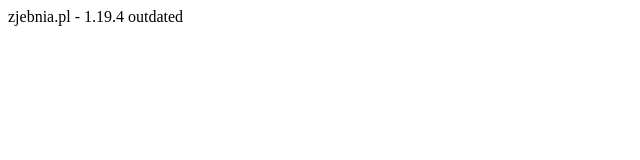
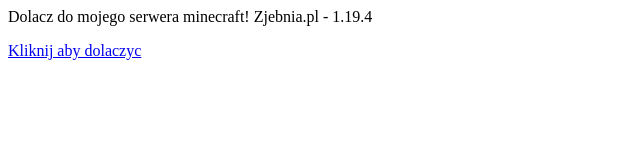
Before and after one commit to zjebnia/server, a plain HTML site: page index.html in a window 1280 px wide. Shown: the whole page, without its empty margins (0-640 px from the left). Drawn offline with Linux system fonts and the light colour scheme.

Commit message:
minecraft-server-send1

```diff
--- a/index.html
+++ b/index.html
@@ -1,3 +1,6 @@
 <HTML>
-<p>zjebnia.pl - 1.19.4 outdated</p>
+<body>
+  <p>Dolacz do mojego serwera minecraft! Zjebnia.pl - 1.19.4</p>
+  <a href="minecraft://178.36.28.47:25565">Kliknij aby dolaczyc</a>
+</body>
 </HTML>
```
